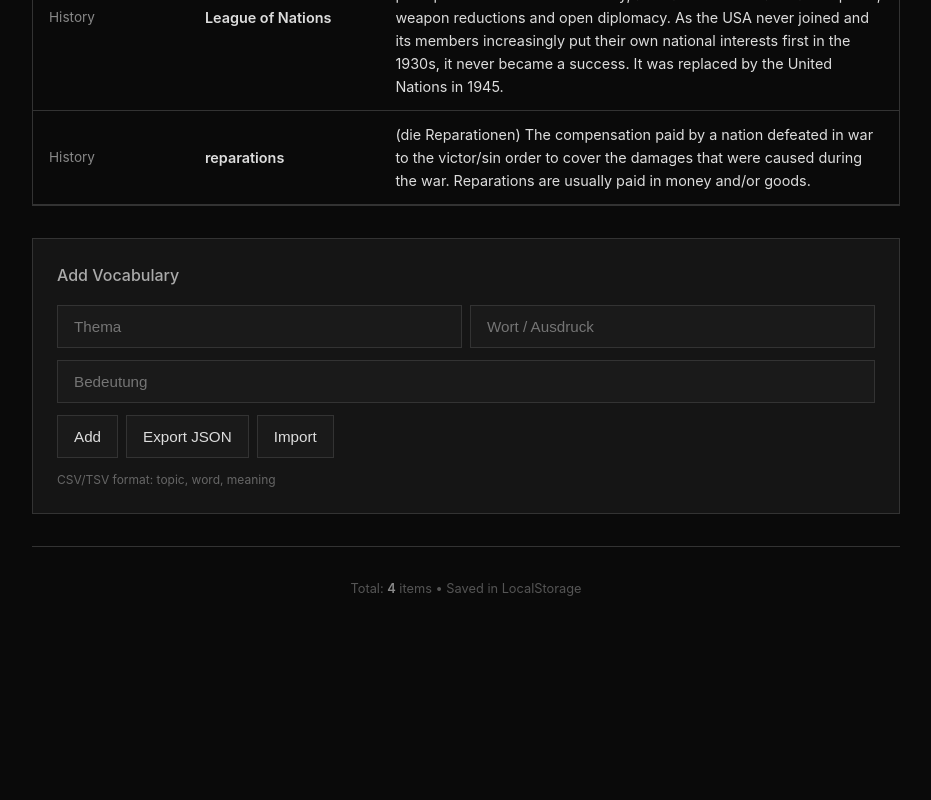
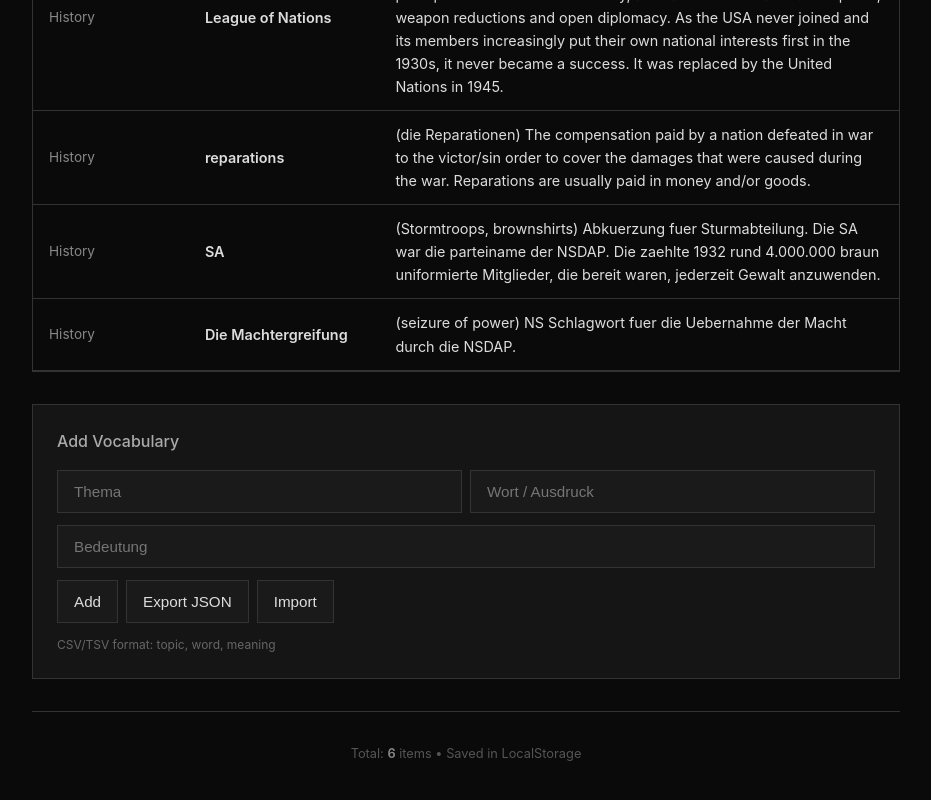
Before and after one commit to exuaes/exuaes.github.io, a plain HTML site: page vocabulary/history.html in a window 1280 px wide. Shown: the part 674-1474 px from the top of the page, without its empty margins (174-1105 px from the left). Before the commit the page ends 1338 px from the top, so only its background shows below. Drawn offline with Linux system fonts and the light colour scheme.

Commit message:
Update history.html

```diff
--- a/vocabulary/history.html
+++ b/vocabulary/history.html
@@ -333,8 +333,10 @@
   {topic:"History", word:"Versailles, Treaty of", meaning:"(Vertrag von Versailles) A peace treaty between the German Empire(Groß Preußen) and the Allied powers signed on 28 June 1919, According to the treaty, Germany had to accept sole responsibility for starting the war. The German Empire also had to disarm, to give up some territories and to pay reparations to other countries."},
   {topic:"History", word:"armistice", meaning:"(Der Waffenstillstand) When opposing armies agree to stop fighting. The armistice ending World War I was signed near Compiègne, France on 11 Novem-ber 1918. Today the end of the First World War is still remembered in many countries on the eleventh hour of the eleventh day of the eleventh month. This day is also known as Remembrance Day or Veterans' Day"},
   {topic:"History", word:"League of Nations", meaning:"(Der Voekerbund) An organization for international cooperation which was founded as a result of the Treaty of Versailles in 1919. Its chief principles were collective security, arbitration in international dis-putes, weapon reductions and open diplomacy. As the USA never joined and its members increasingly put their own national interests first in the 1930s, it never became a success. It was replaced by the United Nations in 1945."},
-  {topic:"History", word:"reparations", meaning:"(die Reparationen) The compensation paid by a nation defeated in war to the victor/sin order to cover the damages that were caused during the war. Reparations are usually paid in money and/or goods."}
-];
+  {topic:"History", word:"reparations", meaning:"(die Reparationen) The compensation paid by a nation defeated in war to the victor/sin order to cover the damages that were caused during the war. Reparations are usually paid in money and/or goods."},
+  {topic:"History", word:"SA", meaning:"(Stormtroops, brownshirts) Abkuerzung fuer Sturmabteilung. Die SA war die parteiname der NSDAP. Die zaehlte 1932 rund 4.000.000 braun uniformierte Mitglieder, die bereit waren, jederzeit Gewalt anzuwenden."},
+  {topic:"History", word:"Die Machtergreifung", meaning:"(seizure of power) NS Schlagwort fuer die Uebernahme der Macht durch die NSDAP."}
+]
 
 // Load from localStorage
 try{
```
